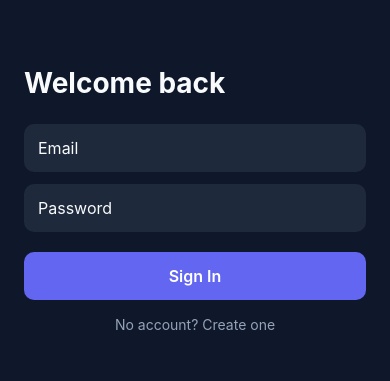
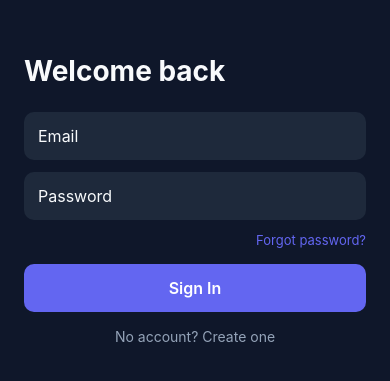
Before and after one commit to PNWSkyHippy/SubPulse, a React Native app: screen /Login in a window 390 px wide. Shown: the part 223-604 px from the top of the page. Built offline with nearby package versions, Linux system fonts and the light colour scheme; no server answers; what expo-notifications would draw is missing.

Commit message:
Add forgot-password flow: resetPassword in AuthContext + Forgot password link on Login screen

```diff
--- a/src/context/AuthContext.tsx
+++ b/src/context/AuthContext.tsx
@@ -3,6 +3,7 @@ import {
   onAuthStateChanged,
   signInWithEmailAndPassword,
   createUserWithEmailAndPassword,
+  sendPasswordResetEmail,
   signOut as firebaseSignOut,
   User,
 } from 'firebase/auth';
@@ -13,6 +14,7 @@ interface AuthContextValue {
   initializing: boolean;
   signIn: (email: string, password: string) => Promise<void>;
   signUp: (email: string, password: string) => Promise<void>;
+  resetPassword: (email: string) => Promise<void>;
   signOut: () => Promise<void>;
 }
 
@@ -38,12 +40,16 @@ export function AuthProvider({ children }: { children: React.ReactNode }) {
     await createUserWithEmailAndPassword(auth, email, password);
   };
 
+  const resetPassword = async (email: string) => {
+    await sendPasswordResetEmail(auth, email);
+  };
+
   const signOut = async () => {
     await firebaseSignOut(auth);
   };
 
   return (
-    <AuthContext.Provider value={{ user, initializing, signIn, signUp, signOut }}>
+    <AuthContext.Provider value={{ user, initializing, signIn, signUp, resetPassword, signOut }}>
       {children}
     </AuthContext.Provider>
   );
--- a/src/screens/LoginScreen.tsx
+++ b/src/screens/LoginScreen.tsx
@@ -3,10 +3,11 @@ import { View, Text, TextInput, Pressable, StyleSheet, Alert } from 'react-nativ
 import { useAuth } from '../context/AuthContext';
 
 export default function LoginScreen({ navigation }: any) {
-  const { signIn } = useAuth();
+  const { signIn, resetPassword } = useAuth();
   const [email, setEmail] = useState('');
   const [password, setPassword] = useState('');
   const [submitting, setSubmitting] = useState(false);
+  const [sendingReset, setSendingReset] = useState(false);
 
   const onSubmit = async () => {
     setSubmitting(true);
@@ -16,6 +17,23 @@ export default function LoginScreen({ navigation }: any) {
       Alert.alert('Sign in failed', err.message ?? 'Please check your email and password.');
     } finally {
       setSubmitting(false);
+    }
+  };
+
+  const onForgotPassword = async () => {
+    const trimmedEmail = email.trim();
+    if (!trimmedEmail) {
+      Alert.alert('Enter your email first', 'Type your email above, then tap "Forgot password?" again.');
+      return;
+    }
+    setSendingReset(true);
+    try {
+      await resetPassword(trimmedEmail);
+      Alert.alert('Check your email', `A password reset link has been sent to ${trimmedEmail}.`);
+    } catch (err: any) {
+      Alert.alert('Could not send reset email', err.message ?? 'Please try again.');
+    } finally {
+      setSendingReset(false);
     }
   };
 
@@ -37,6 +55,9 @@ export default function LoginScreen({ navigation }: any) {
         value={password}
         onChangeText={setPassword}
       />
+      <Pressable onPress={onForgotPassword} disabled={sendingReset}>
+        <Text style={styles.forgotLink}>{sendingReset ? 'Sending…' : 'Forgot password?'}</Text>
+      </Pressable>
       <Pressable style={styles.button} onPress={onSubmit} disabled={submitting}>
         <Text style={styles.buttonText}>{submitting ? 'Signing in…' : 'Sign In'}</Text>
       </Pressable>
@@ -58,6 +79,7 @@ const styles = StyleSheet.create({
     marginBottom: 12,
     fontSize: 16,
   },
+  forgotLink: { color: '#6366F1', fontSize: 13, textAlign: 'right', marginBottom: 8 },
   button: { backgroundColor: '#6366F1', borderRadius: 10, padding: 14, alignItems: 'center', marginTop: 8 },
   buttonText: { color: '#fff', fontSize: 16, fontWeight: '600' },
   link: { color: '#94A3B8', textAlign: 'center', marginTop: 16 },
```
